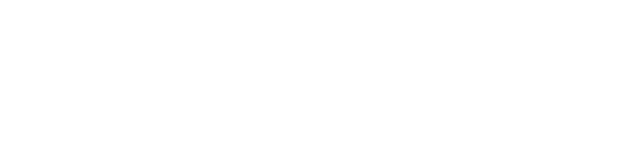
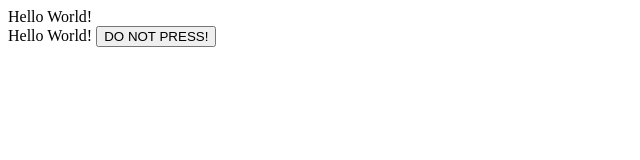
Before and after one commit to samian96/COMP002LectureActivity1, a plain HTML site: page index.html in a window 1280 px wide. Shown: the whole page, without its empty margins (0-640 px from the left). Drawn offline with Linux system fonts and the light colour scheme.

Commit message:
added javascript embedded / external

```diff
--- a/index.html
+++ b/index.html
@@ -6,8 +6,15 @@
     <title>Samuel Iannazzo</title>
 </head>
 <body>
-    <header></header>
-    <main></main>
+    <header>
+        <script>
+            document.write("Hello World!")
+        </script>
+    </header>
+    <main>
+        <script src="script.js"></script>
+        <button onclick="alert ('Boom!') ;">DO NOT PRESS!</button>
+    </main>
     <footer></footer>
 </body>
 </html>
--- /dev/null
+++ b/script.js
@@ -0,0 +1,2 @@
+console.log
+    document.write("Hello World!") ;
```
Also changed, not shown: main.js (deleted).
